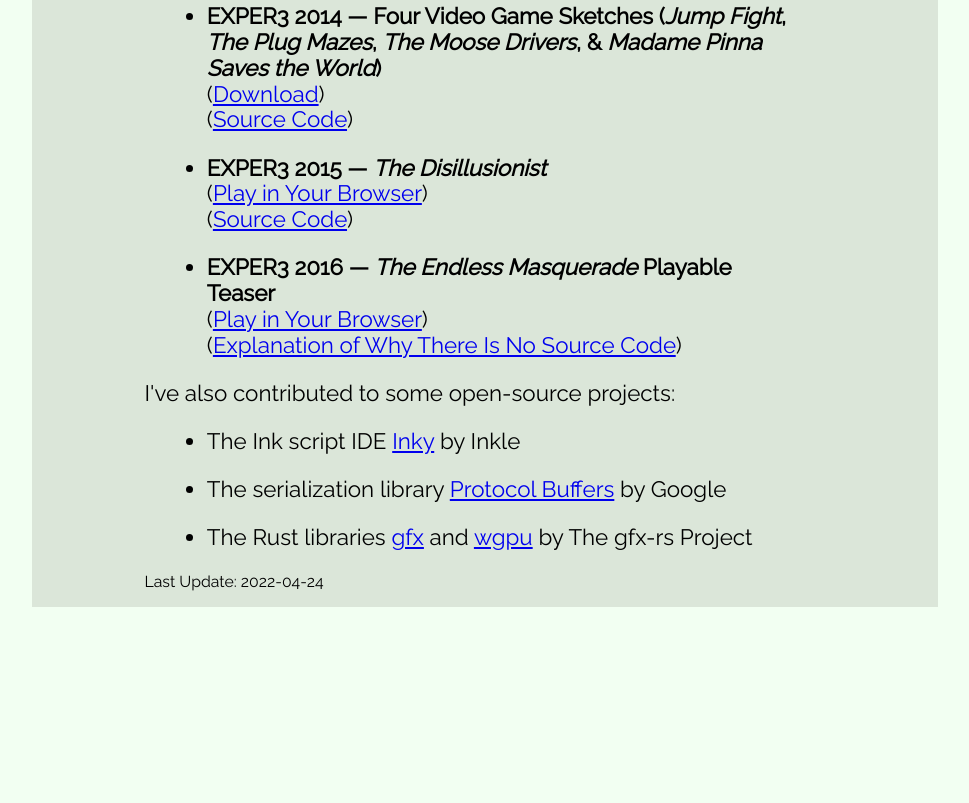
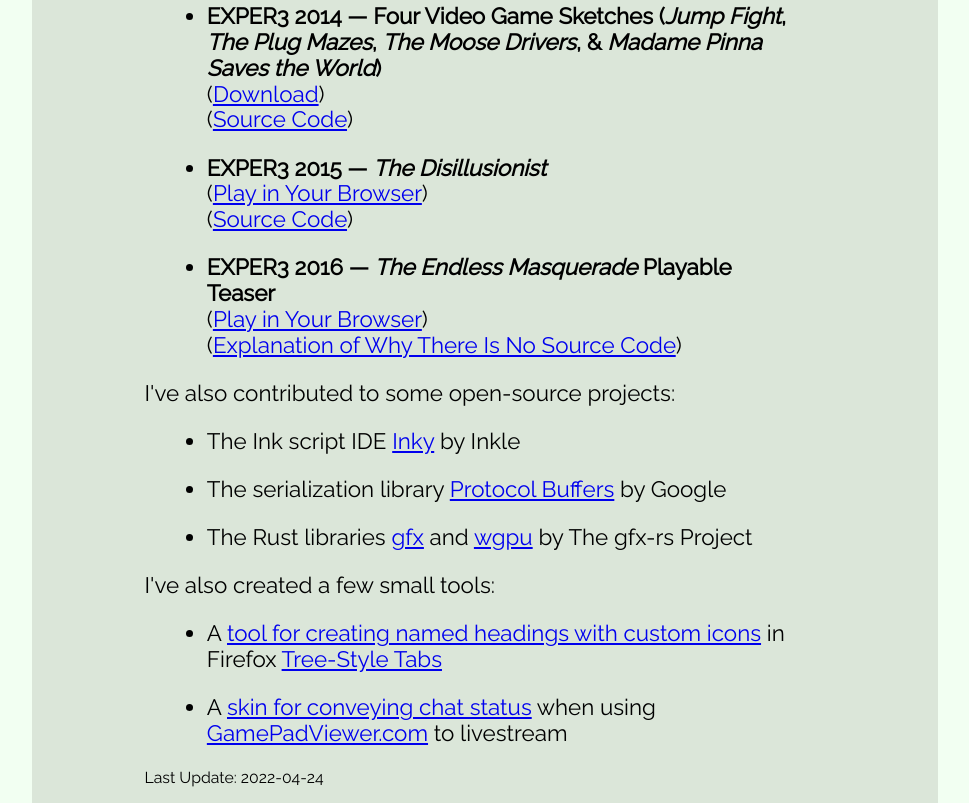
Before and after one commit to arashikou/arashikou.github.io, a plain HTML site: page index.html in a window 1280 px wide. Shown: the part 307-1110 px from the top of the page, without its empty margins (155-1124 px from the left). Before the commit the page ends 914 px from the top, so only its background shows below. Drawn offline with nearby package versions, Linux system fonts and the light colour scheme.

```diff
--- a/index.html
+++ b/index.html
@@ -80,5 +80,13 @@
 		<li>The Rust libraries <a href="https://github.com/gfx-rs/gfx">gfx</a> and <a
 				href="https://github.com/gfx-rs/wgpu">wgpu</a> by The gfx-rs Project</li>
 	</ul>
+	<p>I've also created a few small tools:</p>
+	<ul>
+		<li>A <a href="https://github.com/arashikou/tree-style-tabs-headings">tool for creating named headings with
+				custom icons</a> in Firefox <a
+				href="https://addons.mozilla.org/en-US/firefox/addon/tree-style-tab/">Tree-Style Tabs</a></li>
+		<li>A <a href="https://github.com/arashikou/phasmo-stream-voice-overlay">skin for conveying chat status</a> when
+			using <a href="https://gamepadviewer.com/">GamePadViewer.com</a> to livestream</li>
+	</ul>
 	<p id="LastUpdated">Last Update: 2022-04-24</p>
 </div>
```
